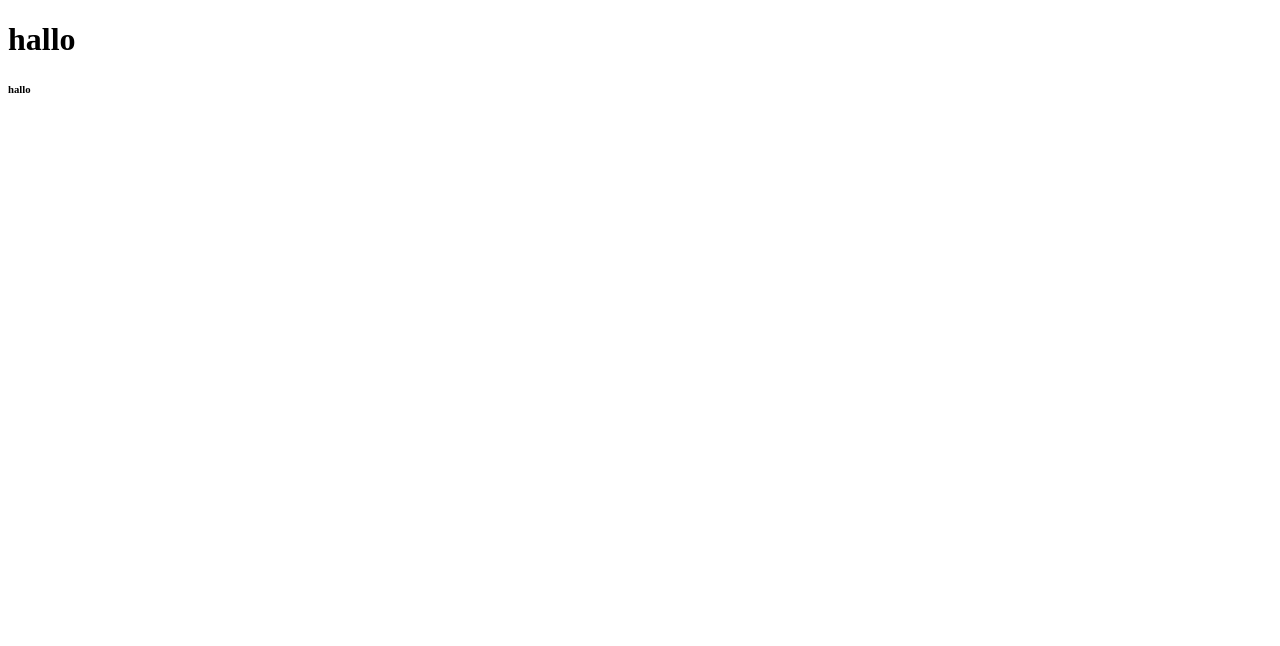
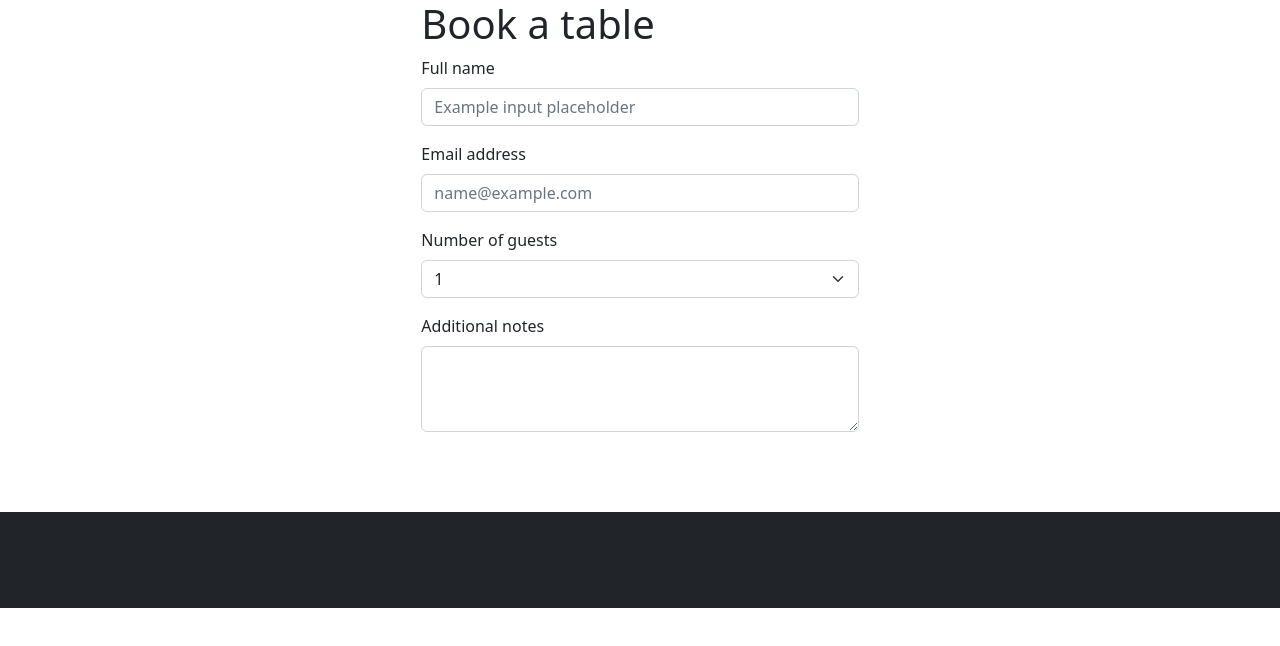
Before and after one commit to 22-d08-a/uib_framework_benny-s-burgers-dhlavacova, a website: page src/index.html in a window 1280 px wide. Drawn offline with nearby package versions, Linux system fonts and the light colour scheme; files that its build step writes are made by us from their sources.

Commit message:
add footer and form

```diff
--- a/src/index.html
+++ b/src/index.html
@@ -6,10 +6,46 @@
     <meta http-equiv="X-UA-Compatible" content="ie=edge" />
     <title></title>
     <link rel="stylesheet" href="styles/main.css" />
+    <link rel="stylesheet" href="./node_modules/bootstrap/dist/css/bootstrap.css">
   </head>
   <body>
-    <h1>hallo</h1>
-    <h6>hallo</h6>
+    <div class="container-xxl d-flex flex-column justify-content-lg-center px-5 col-lg-5">
+      <div class=""><h1>Book a table</h1></div>
+      <form class="mb-3">
+        <div class="mb-3">
+          <label for="formGroupExampleInput" class="form-label">Full name</label>
+          <br>
+          <input type="text" class="form-control" id="formGroupExampleInput" placeholder="Example input placeholder">
+        </div>
+        <div class="mb-3">
+          <label for="exampleInputEmail1" class="form-label">Email address</label>
+          <br>
+          <input type="email" class="form-control" id="exampleInputEmail1" aria-describedby="emailHelp"placeholder="name@example.com">
+        </div>
+        <div class="mb-3">
+          <label for="select" class="form-label">Number of guests</label>
+          <br>
+          <select class="form-select" aria-label="Default select example" id="select">
+            <option value="1">1</option>
+            <option value="2">2</option>
+            <option value="3">3</option>
+            <option value="4">4</option>
+            <option value="5">5</option>
+            <option value="more">more</option>
+          </select>
+        </div>
+        <div class="mb-3">
+          <label for="exampleFormControlTextarea1" class="form-label">Additional notes</label>
+          <br>
+          <textarea class="form-control" id="exampleFormControlTextarea1" rows="3"></textarea>
+        </div>
+      </form>
+    </div>
+    <footer>
+      <div class="bg-dark py-5 my-5">
+      </div>
+    </footer>
+
     <script src="scripts/index.js"></script>
   </body>
 </html>
--- a/src/scss/main.scss
+++ b/src/scss/main.scss
@@ -1 +1,3 @@
+
+
 // This is where you can import other stylesheets or write your scss code
```
Also changed, not shown: src/styles/main.css (added), 1 other file.
